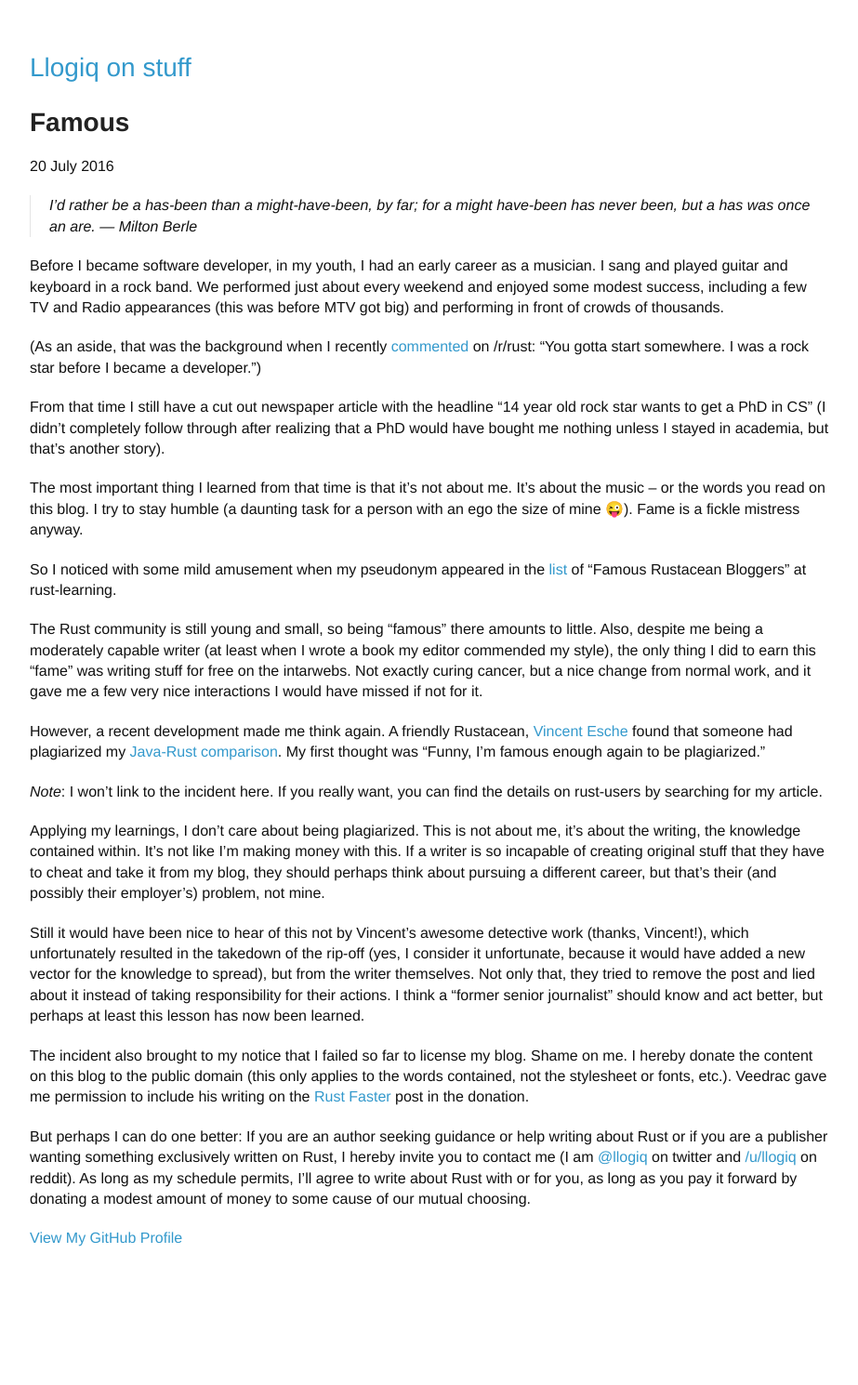
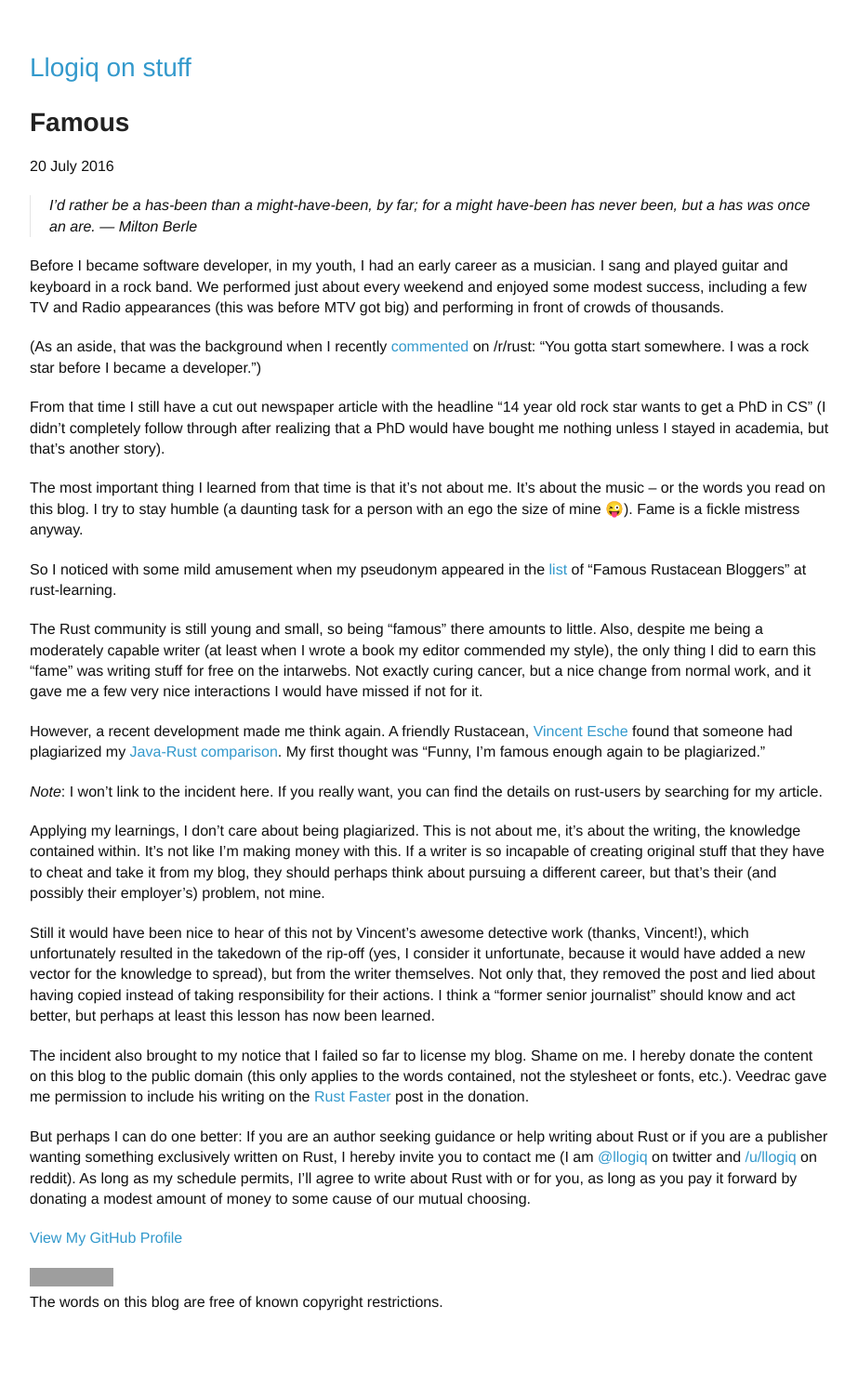
Before and after one commit to llogiq/llogiq.github.io, a Jekyll site: the page built from _posts/2016-07-20-famous.md, in a window 1280 px wide. Shown: the whole page at 93% size, without its empty margins (178-1101 px from the left). Built offline with Jekyll 4.4.1, drawn with Linux system fonts in a browser that asks for light colours; before the commit the page ends 1422 px from its top, so only the background shows below that; grey boxes are pictures that could not be loaded.

Commit message:
one more nit, also PD sign

```diff
--- a/_layouts/default.html
+++ b/_layouts/default.html
@@ -25,6 +25,12 @@
       </section>
       <footer>
         <p class="view"><a href="{{site.author.github}}">View My GitHub Profile</a></p></p>
+        <p xmlns:dct="http://purl.org/dc/terms/">
+        <a rel="license" href="http://creativecommons.org/publicdomain/mark/1.0/">
+        <img src="http://i.creativecommons.org/p/mark/1.0/88x31.png"
+             style="border-style: none;" alt="Public Domain Mark" /></a>
+        <br /> The words on this blog are free of known copyright restrictions.
+        </p>
       </footer>
     </div>
     <script src="/javascripts/scale.fix.js"></script>
--- a/_posts/2016-07-20-famous.md
+++ b/_posts/2016-07-20-famous.md
@@ -56,7 +56,7 @@ Still it would have been nice to hear of this not by Vincent's awesome
 detective work (thanks, Vincent!), which unfortunately resulted in the takedown
 of the rip-off (yes, I consider it unfortunate, because it would have added a
 new vector for the knowledge to spread), but from the writer themselves. Not
-only that, they tried to remove the post and lied about it instead of taking
+only that, they removed the post and lied about having copied instead of taking
 responsibility for their actions. I think a "former senior journalist" should
 know and act better, but perhaps at least this lesson has now been learned.
 
```
